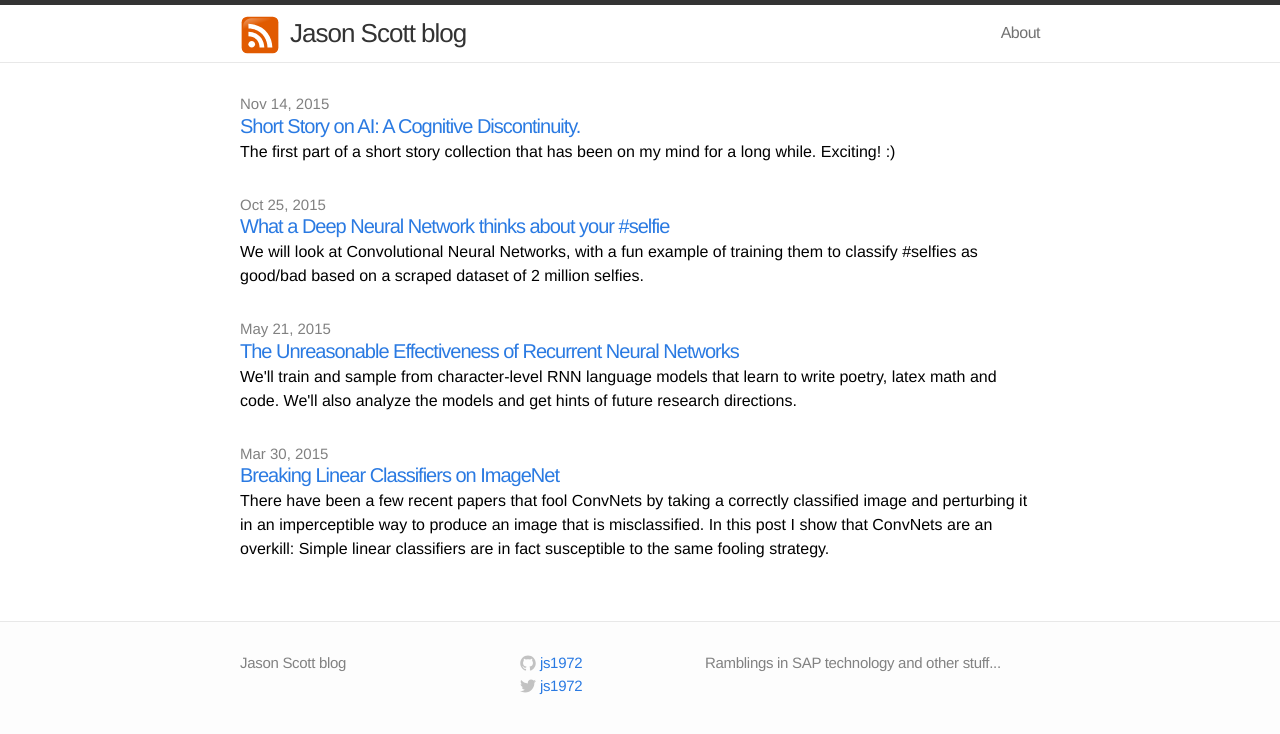
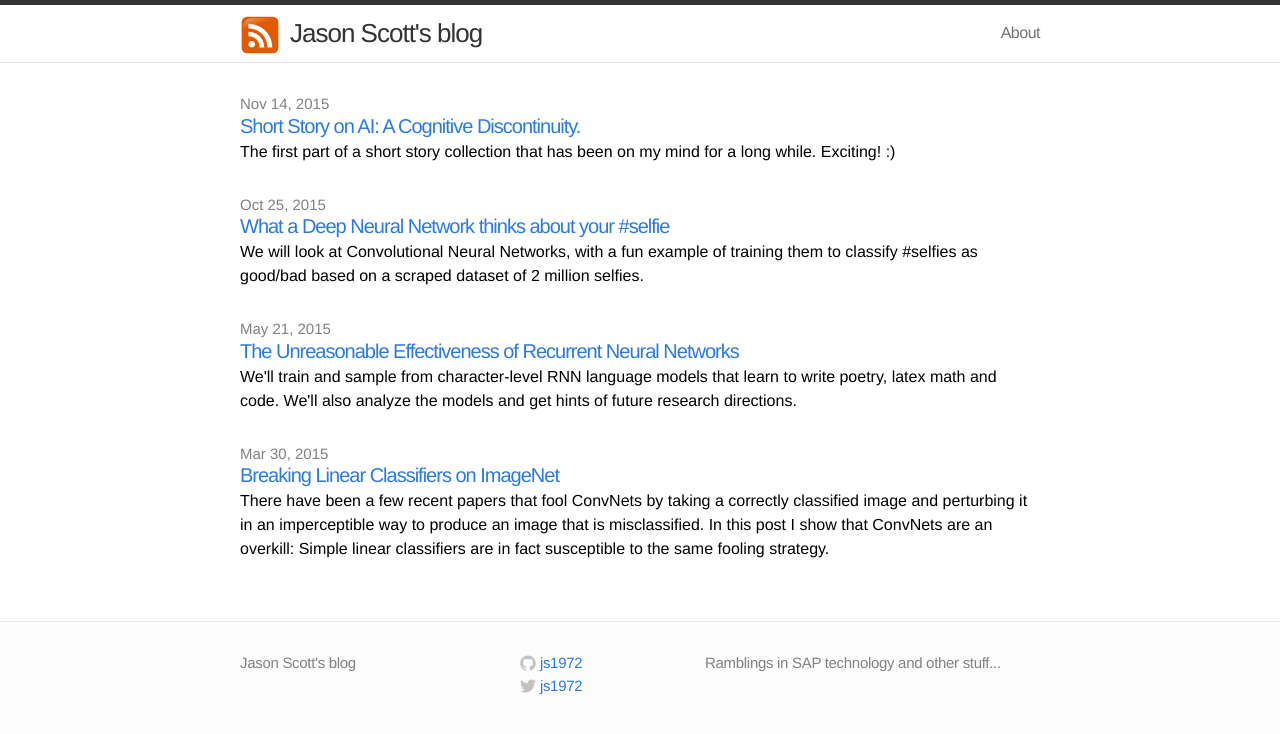
Before and after one commit to js1972/js1972.github.io, a Jekyll site: the page built from index.html, in a window 1280 px wide. Shown: the top 734 px of the page. Built offline with Jekyll 4.4.1, drawn with Linux system fonts in a browser that asks for light colours.

```diff
--- a/_config.yml
+++ b/_config.yml
@@ -1,5 +1,5 @@
 # Site settings
-title: Jason Scott blog
+title: Jason Scott's blog
 email:
 description: "Ramblings in SAP technology and other stuff..."
 baseurl: ""
```
